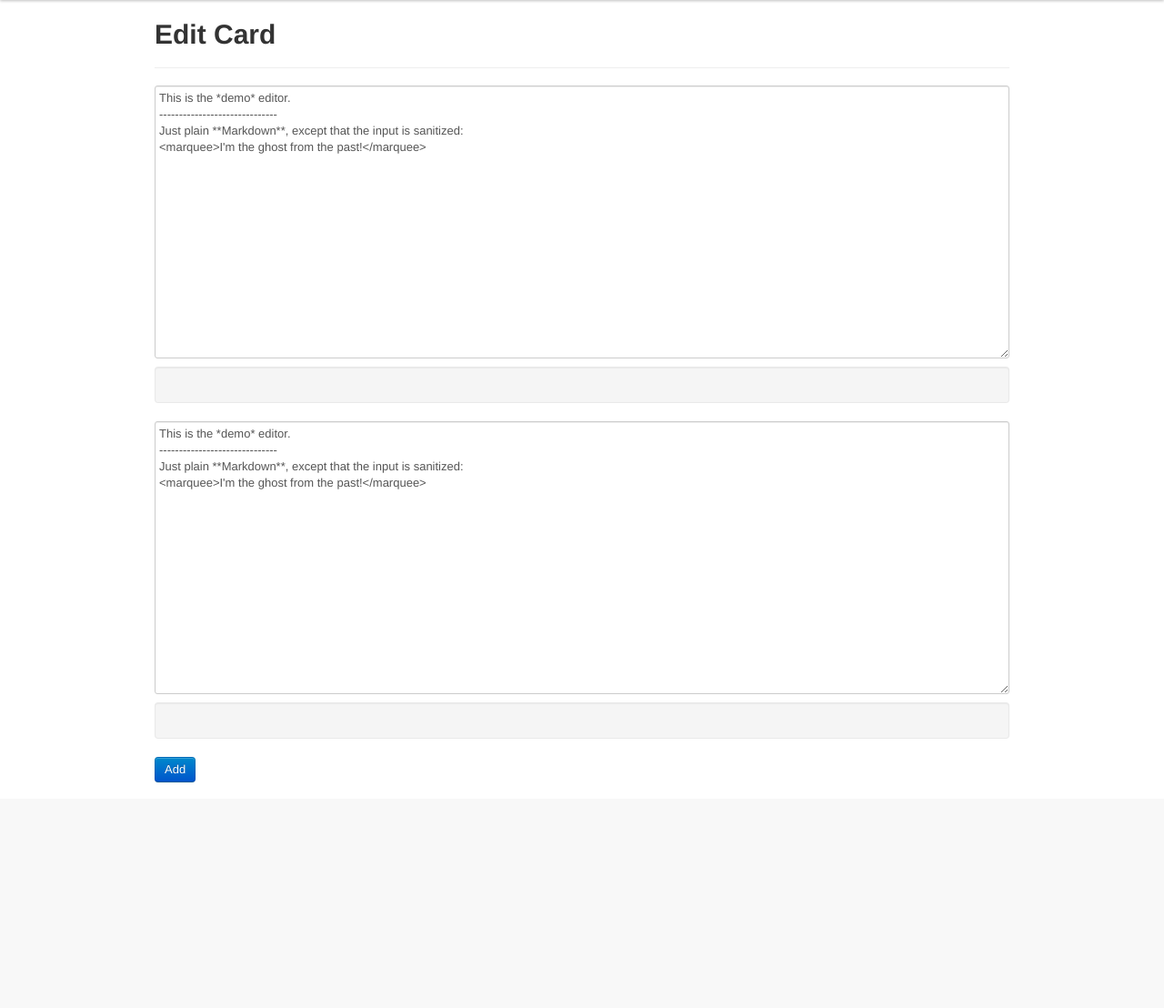
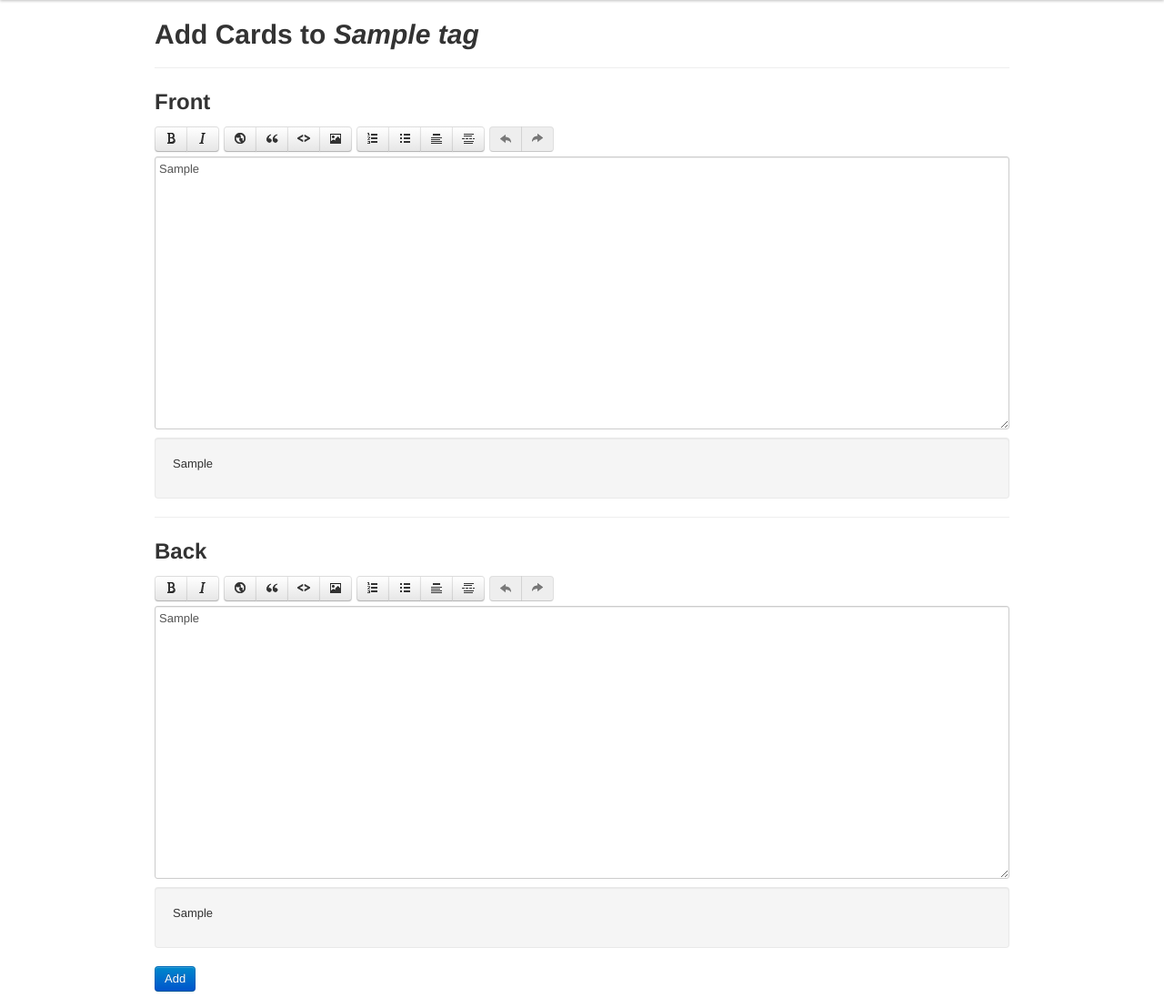
Before and after one commit to teachermugabo/flashdown, a Django app: template decks/templates/decks/editcard.html in a window 1280 px wide. Shown: the part 40-1148 px from the top of the page at 91% size. Before the commit the page ends 900 px from the top, so only its background shows below. Run offline with Django 3.2, Linux system fonts and the light colour scheme; the template is opened without the code that fills it: values that come from a table or form of the project are taken from there, others are empty; tables that the repository leaves empty hold one stand-in row (values such as "Sample post"); some libraries are stand-ins or nearby versions.

Commit message:
Finish basic storage/retrieval of markdown-formatted cards

```diff
--- a/decks/models.py
+++ b/decks/models.py
@@ -1,5 +1,5 @@
 from django.db import models
-from django.utils import timezone
+#from django.utils import timezone
 import datetime
 
 class Tag(models.Model):
@@ -10,12 +10,14 @@ class Tag(models.Model):
     return self.name
 
 class Card(models.Model):
-  question = models.TextField()
-  answer = models.TextField()
+  front = models.TextField()
+  back = models.TextField()
+  deck = models.ForeignKey(Tag, related_name="deck_cards") # one to many
   tags = models.ManyToManyField(Tag, related_name="tagged_cards") # many to many
-  deck = models.ForeignKey(Tag, related_name="deck_cards") # one to many
-  last_asked = models.DateTimeField()
-  next_due = models.DateTimeField()
+
+  last_asked = models.DateTimeField(null=True)
+  next_due = models.DateTimeField(auto_now_add=True)
+  created = models.DateTimeField(auto_now_add=True)
 
   def __unicode__(self):
     return self.question + "\n\n" + self.answer
--- a/decks/static/js/ajax.js
+++ b/decks/static/js/ajax.js
@@ -58,17 +58,4 @@ $(function() {
         // cause a broken pipe in our ajax app
     });
 
-    // submit handler for adding/editing a card in editcard.html
-    $('#cardform').submit(function() {
-        var self = $(this);
-
-        $.ajax({
-            url: self.attr("action"),
-            type: "POST",
-            data: {
-                front : converter.makeHtml(self.find("#wmd-input-front").val()),
-                back : converter.makeHtml(self.find("#wmd-input-back").val())
-            },
-            success: function
-    });
 });
--- a/decks/templates/decks/editcard.html
+++ b/decks/templates/decks/editcard.html
@@ -3,29 +3,24 @@
 
 {% block content %}
 
-        <h1>Edit Card</h1>
+        <h1>Add Cards to <em>{{ deck.name }}</em></h1>
         <hr />
 
         <form id="card_form" action="{% url new_card deck_id=deck.id %}" method="post">
+            {% csrf_token %}
+            <h2>Front</h2>
             <div class="wmd-panel">
-                <div id="wmd-button-bar-back"></div>
-                <textarea class="wmd-input" id="wmd-input-front">
-This is the *demo* editor.
-------------------------------
-Just plain **Markdown**, except that the input is sanitized:
-<marquee>I'm the ghost from the past!</marquee>
-                </textarea>
+                <div id="wmd-button-bar-front"></div>
+                <textarea name="front" class="wmd-input" id="wmd-input-front"></textarea>
             </div>
             <div id="wmd-preview-front" class="well wmd-panel wmd-preview"></div>
 
-            <div class="wmd-panel-back">
+            <hr />
+
+            <h2>Back</h2>
+            <div class="wmd-panel">
                 <div id="wmd-button-bar-back"></div>
-                <textarea class="wmd-input" id="wmd-input-back">
-This is the *demo* editor.
-------------------------------
-Just plain **Markdown**, except that the input is sanitized:
-<marquee>I'm the ghost from the past!</marquee>
-                </textarea>
+                <textarea name="back" class="wmd-input" id="wmd-input-back"></textarea>
             </div>
             <div id="wmd-preview-back" class="well wmd-panel wmd-preview"></div>
 
@@ -39,9 +34,22 @@ Just plain **Markdown**, except that the input is sanitized:
     <script src="{% static "js/pagedown-bootstrap/Markdown.Sanitizer.js" %}"></script>
     <script type="text/javascript">
         (function () {
+            {% if card %}
+            var front = "{{ card.front|safe|addslashes }}";
+            var back = "{{ card.back|safe|addslashes }}";
+            {% else %}
+            var front = "##This is the card editor.\nEdit your cards in **Markdown**";
+            var back = "";
+            {% endif %}
+            $("#wmd-input-front").val(front);
+            $("#wmd-input-back").val(back);
+
             var converter = Markdown.getSanitizingConverter();
-            var editor = new Markdown.Editor(converter);
+            var editor = new Markdown.Editor(converter, "-front");
             editor.run();
+
+            var editor2 = new Markdown.Editor(converter, "-back");
+            editor2.run();
         })();
     </script>
 {% endblock %}
--- a/requirements.txt
+++ b/requirements.txt
@@ -1,4 +1,8 @@
 Django==1.4.1
 South==0.7.6
 argparse==1.2.1
+html5lib==0.95
+python-dateutil==2.1
+pytz==2012f
+six==1.2.0
 wsgiref==0.1.2
```
Also changed, not shown: decks/templates/decks/viewdeck.html (+4 -4 lines), decks/views.py (+32 -14 lines), decks/migrations/0002_auto__add_field_card_created.py (added), decks/migrations/0003_auto__chg_field_card_next_due__chg_field_card_last_asked.py (added), decks/migrations/0004_rename_question_answer_to_fron_back.py (added).
